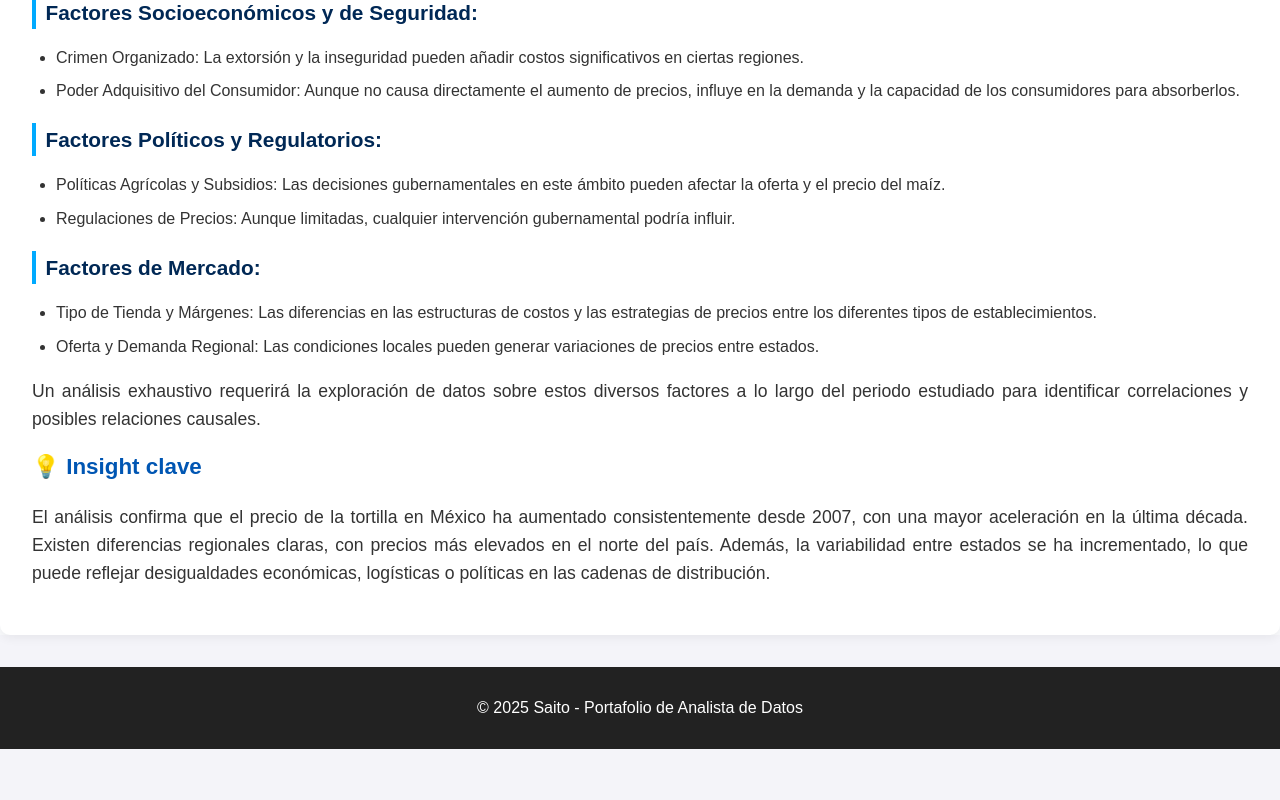
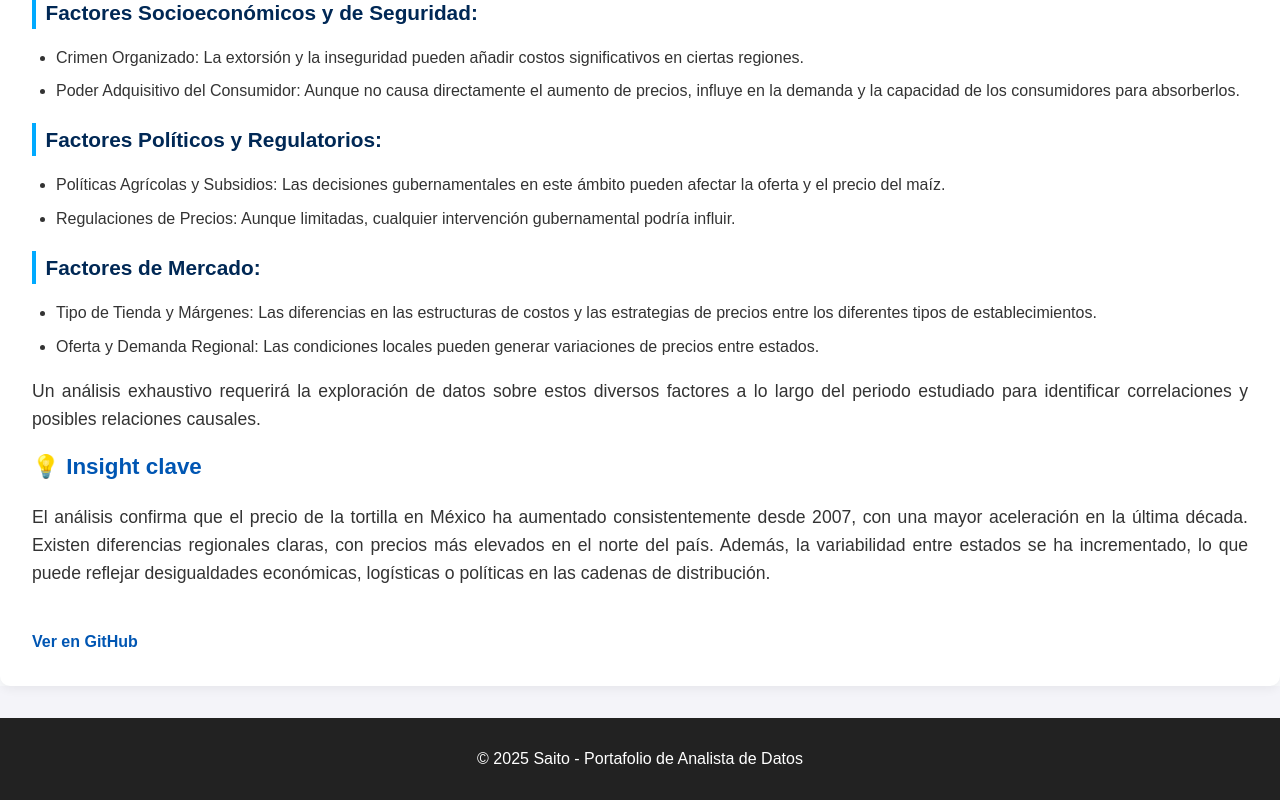
Before and after one commit to SaitoM17/mi-portafolio, a React (Create React App) app: page /Precio-tortilla in a window 1280 px wide. Shown: the part 10131-10931 px from the top of the page. Before the commit the page ends 10880 px from the top, so only its background shows below. Built offline with nearby package versions, Linux system fonts and the light colour scheme.

Commit message:
feat: Se agrego link del repositorio en GitHub

```diff
--- a/src/pages/PrecioTortillaMexico.js
+++ b/src/pages/PrecioTortillaMexico.js
@@ -346,6 +346,12 @@
           Existen diferencias regionales claras, con precios más elevados en el norte del país. Además, la variabilidad entre estados se ha incrementado,
           lo que puede reflejar desigualdades económicas, logísticas o políticas en las cadenas de distribución.
         </p>
+
+        <br/>
+        <a href="https://github.com/SaitoM17/analisis_del_precio_tortillas_mexico_2007_a_2024.git" target="_blank" rel="noopener noreferrer">
+          Ver en GitHub
+        </a>
+
       </div>
     </div>
   );
```
